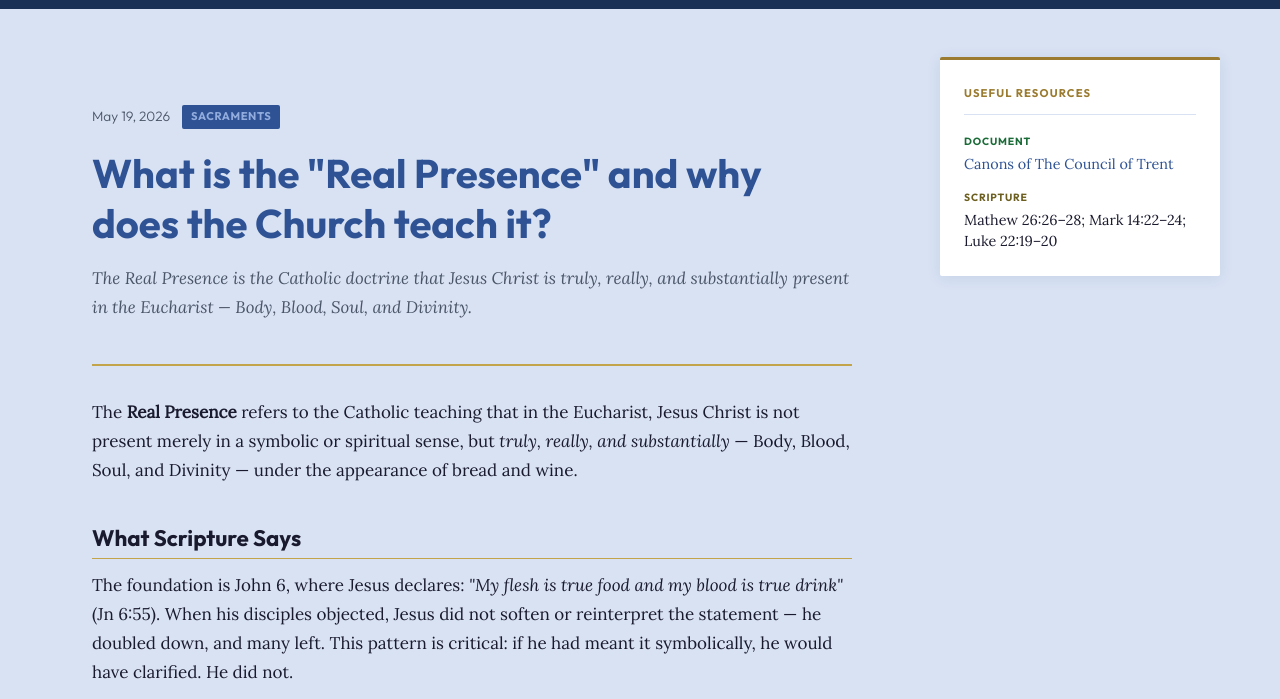
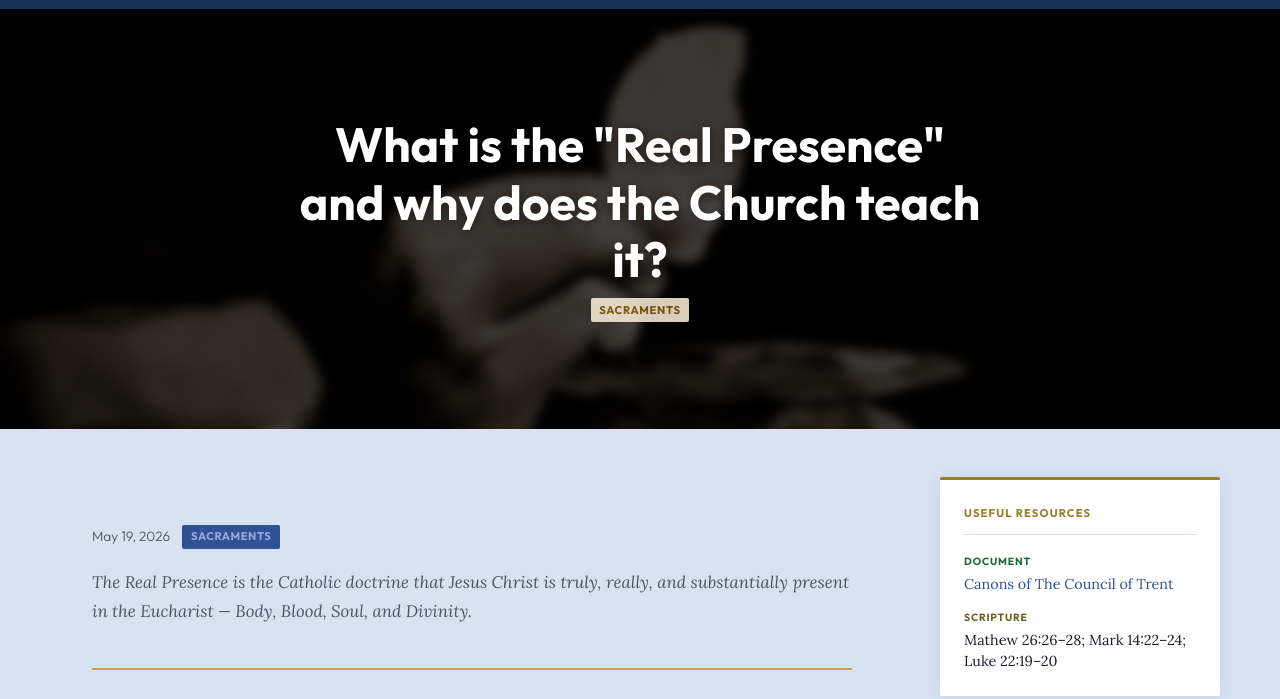
Before and after one commit to collarmark/fatherchrisdecker, an Eleventy site: page content/faf/what-is-the-real-presence.md in a window 1280 px wide. Shown: the part 47-746 px from the top of the page. Built offline with nearby package versions, Linux system fonts and the light colour scheme; Eleventy itself is replaced by a stand-in of ours; files that its build step writes are made by us from their sources; what markdown-it-attrs, markdown-it-implicit-figures, markdown-it-mark would draw is missing.

Commit message:
added header images in FAF

```diff
--- a/src/_includes/faf-entry.njk
+++ b/src/_includes/faf-entry.njk
@@ -5,6 +5,19 @@ layout: base.njk
 
 {% set prevEntry = collections.faf | collectionNext(page.url) %}
 {% set nextEntry = collections.faf | collectionPrev(page.url) %}
+
+{% if coverImage and not hideHeroImage %}
+<div class="post-banner">
+  <img class="post-banner__img" src="{{ coverImage }}" alt="{{ title }}" loading="eager"{% if coverImagePosition %} style="object-position: {{ coverImagePosition }}"{% endif %} />
+  <div class="post-banner__overlay"></div>
+  <div class="post-banner__text">
+    <h1 class="post-banner__title">{{ title }}</h1>
+    <p class="post-banner__meta">
+      {% if category %}<span class="tag tag--{{ category | lower | replace(' ', '-') }}">{{ category }}</span>{% endif %}
+    </p>
+  </div>
+</div>
+{% endif %}
 
 <div class="faf-entry-layout container">
 
@@ -15,7 +28,9 @@ layout: base.njk
         <time datetime="{{ date | dateFormat('yyyy-MM-dd') }}">{{ date | dateFormat('MMMM d, yyyy') }}</time>
         {% if category %}<span class="faf-entry__category">{{ category }}</span>{% endif %}
       </p>
+      {% if not coverImage or hideHeroImage %}
       <h1 class="faf-entry__question">{{ title }}</h1>
+      {% endif %}
       {% if excerpt %}<p class="faf-entry__excerpt">{{ excerpt }}</p>{% endif %}
     </header>
 
```
